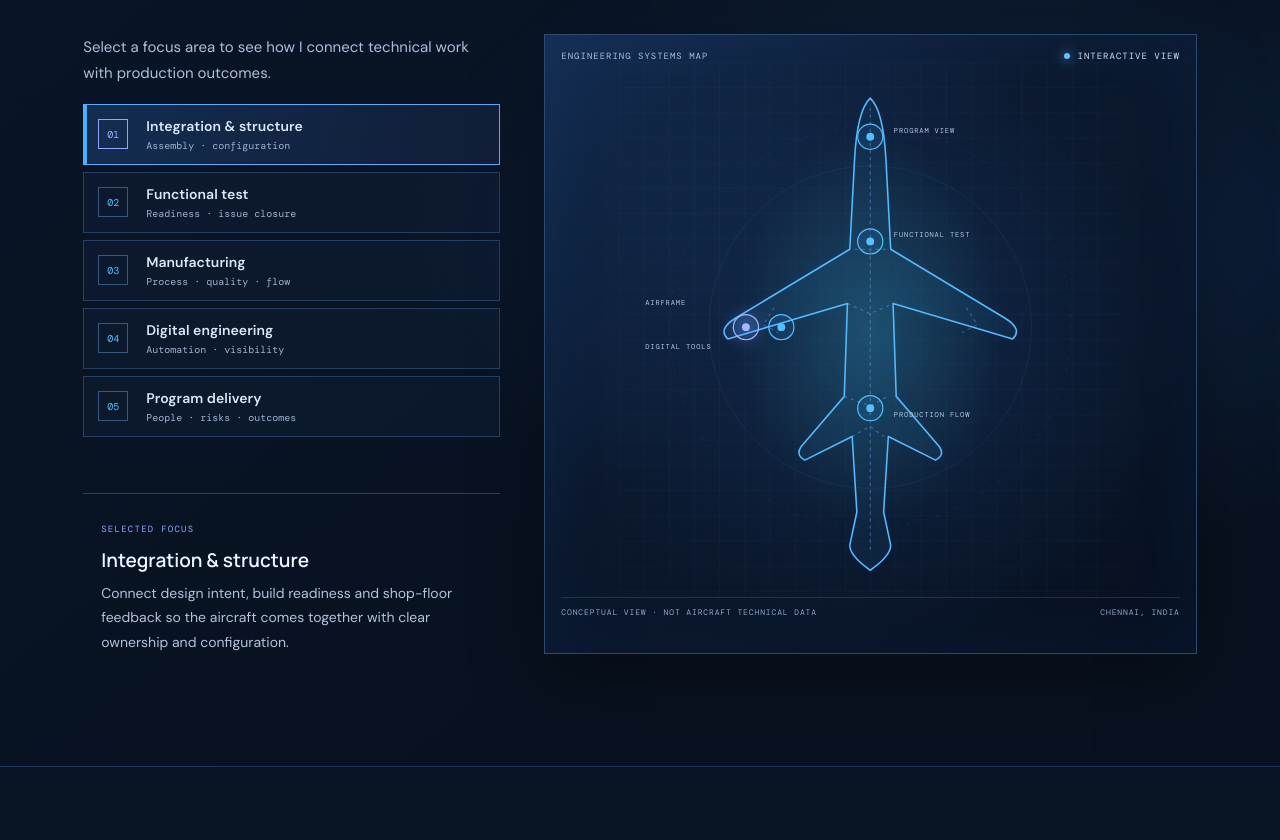
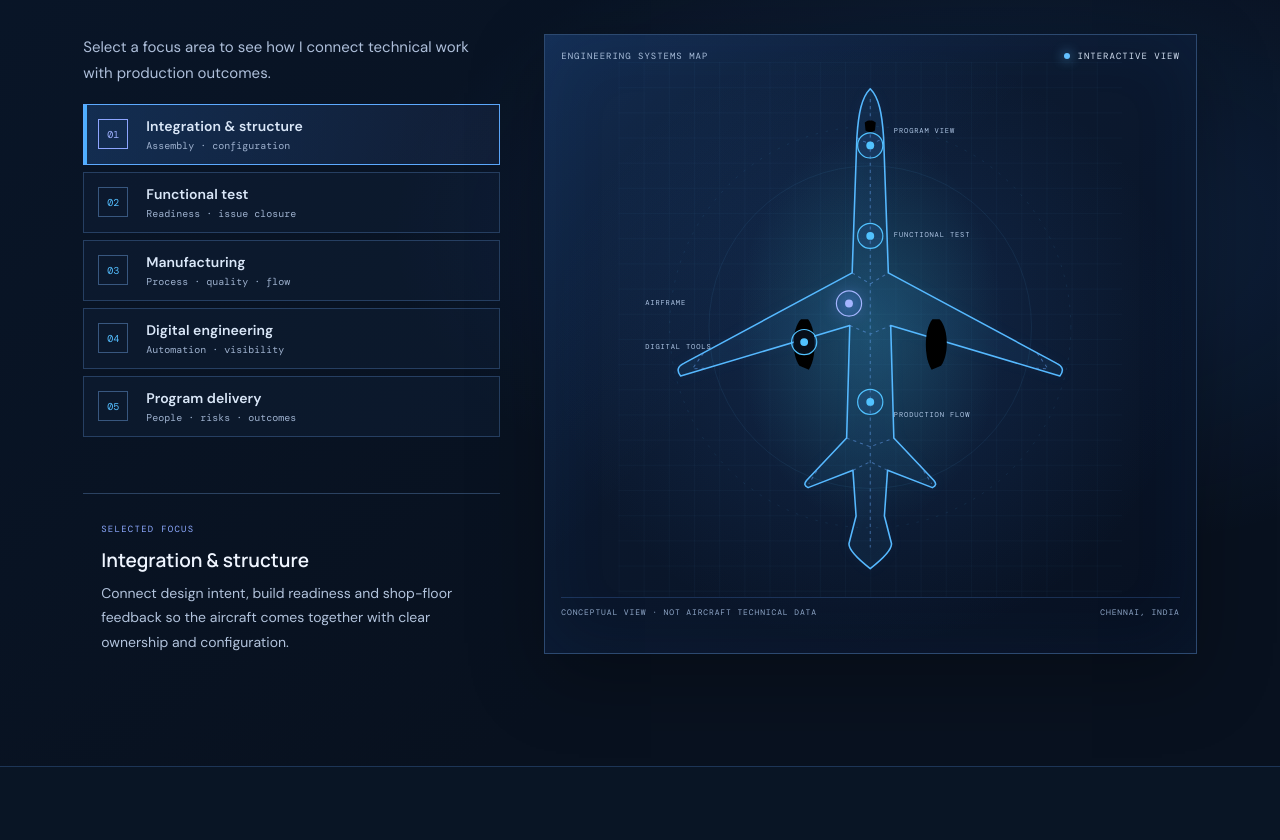
Before and after one commit to ijalabr/Balaji-Balu, a plain HTML site: page index.html in a window 1280 px wide. Shown: the part 2439-3279 px from the top of the page. Drawn offline with nearby package versions, Linux system fonts and the light colour scheme.

Commit message:
Redraw interactive map as a twin-engine aircraft

```diff
--- a/index.html
+++ b/index.html
@@ -83,20 +83,23 @@
           <div class="aircraft-map" data-active-system="integration">
             <div class="map-topline"><span>ENGINEERING SYSTEMS MAP</span><span><i></i> INTERACTIVE VIEW</span></div>
             <svg class="aircraft-diagram" viewBox="0 0 640 680" role="img" aria-labelledby="aircraft-map-title aircraft-map-desc">
-              <title id="aircraft-map-title">Illustrative aircraft systems map</title><desc id="aircraft-map-desc">A top-down conceptual aircraft outline with interactive focus points for integration, test, manufacturing, digital engineering and program delivery.</desc>
+              <title id="aircraft-map-title">Interactive map of a twin-engine passenger aircraft</title><desc id="aircraft-map-desc">A top-down conceptual view of a passenger jet with swept wings, two underwing engines and a horizontal tail. Focus points highlight integration, test, manufacturing, digital engineering and program delivery.</desc>
               <defs><pattern id="map-grid" width="32" height="32" patternUnits="userSpaceOnUse"><path d="M32 0H0V32" fill="none" stroke="currentColor" stroke-opacity=".08" stroke-width="1"/></pattern><radialGradient id="aircraft-glow"><stop offset="0" stop-color="#45e2eb" stop-opacity=".18"/><stop offset="1" stop-color="#45e2eb" stop-opacity="0"/></radialGradient></defs>
               <rect width="640" height="680" fill="url(#map-grid)"/>
               <circle cx="320" cy="337" r="255" fill="none" stroke="currentColor" stroke-opacity=".12" stroke-dasharray="3 10"/>
               <circle cx="320" cy="337" r="205" fill="none" stroke="currentColor" stroke-opacity=".1"/>
               <ellipse cx="320" cy="340" rx="170" ry="250" fill="url(#aircraft-glow)"/>
-              <path class="aircraft-outline" d="M320 46C307 58 302 86 300 125L294 238 148 326Q126 340 139 352L291 307 287 425 232 489Q225 500 237 506L297 476 303 572 294 614Q294 628 320 646 346 628 346 614L337 572 343 476 403 506Q415 500 408 489L353 425 349 307 501 352Q514 340 492 326L346 238 340 125C338 86 333 58 320 46Z"/>
-              <path class="aircraft-detail" d="M320 58V625M300 238H340M291 307L320 320 349 307M287 425L320 437 343 425M297 476L320 463 337 476"/>
-              <path class="aircraft-detail" d="M198 312L184 334 203 344M442 312L456 334 437 344"/>
-              <g class="map-node node-integration"><circle cx="162" cy="337" r="16"/><circle cx="162" cy="337" r="5"/></g>
-              <g class="map-node node-test"><circle cx="320" cy="228" r="16"/><circle cx="320" cy="228" r="5"/></g>
-              <g class="map-node node-manufacturing"><circle cx="320" cy="440" r="16"/><circle cx="320" cy="440" r="5"/></g>
-              <g class="map-node node-digital"><circle cx="207" cy="337" r="16"/><circle cx="207" cy="337" r="5"/></g>
-              <g class="map-node node-delivery"><circle cx="320" cy="95" r="16"/><circle cx="320" cy="95" r="5"/></g>
+              <path class="aircraft-outline" d="M320 34C309 45 305 65 303 96L297 268 83 383Q71 389 79 399L294 335 290 478 239 532Q234 538 241 541L298 519 302 577 293 612Q292 622 320 644 348 622 347 612L338 577 342 519 399 541Q406 538 401 532L350 478 346 335 561 399Q569 389 557 383L343 268 337 96C335 65 331 45 320 34Z"/>
+              <path class="aircraft-detail" d="M320 47V617M303 96Q320 109 337 96M297 268L320 282 343 268M294 335L320 346 346 335M290 478L320 489 350 478M298 519L320 508 342 519"/>
+              <path class="cockpit-mark" d="M313 77Q320 71 327 77L326 87Q320 91 314 87Z"/>
+              <path class="aircraft-detail" d="M108 370L94 390 113 389M532 370L546 390 527 389M257 512L242 536M383 512L398 536"/>
+              <path class="engine-outline" d="M232 327C221 337 219 371 230 386L242 391C252 376 252 341 241 327Z"/><path class="engine-outline" d="M408 327C419 337 421 371 410 386L398 391C388 376 388 341 399 327Z"/>
+              <path class="engine-detail" d="M229 340H244M228 374H246M411 340H396M412 374H394"/>
+              <g class="map-node node-integration"><circle cx="293" cy="307" r="16"/><circle cx="293" cy="307" r="5"/></g>
+              <g class="map-node node-test"><circle cx="320" cy="221" r="16"/><circle cx="320" cy="221" r="5"/></g>
+              <g class="map-node node-manufacturing"><circle cx="320" cy="432" r="16"/><circle cx="320" cy="432" r="5"/></g>
+              <g class="map-node node-digital"><circle cx="236" cy="356" r="16"/><circle cx="236" cy="356" r="5"/></g>
+              <g class="map-node node-delivery"><circle cx="320" cy="106" r="16"/><circle cx="320" cy="106" r="5"/></g>
               <text x="34" y="309">AIRFRAME</text><text x="350" y="222">FUNCTIONAL TEST</text><text x="350" y="451">PRODUCTION FLOW</text><text x="34" y="365">DIGITAL TOOLS</text><text x="350" y="90">PROGRAM VIEW</text>
             </svg>
             <div class="map-bottomline"><span>CONCEPTUAL VIEW · NOT AIRCRAFT TECHNICAL DATA</span><span>CHENNAI, INDIA</span></div>
```
